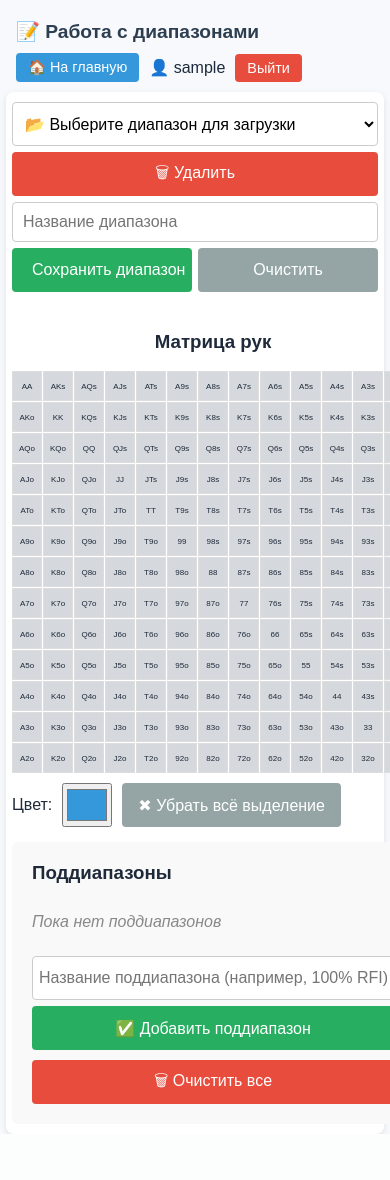
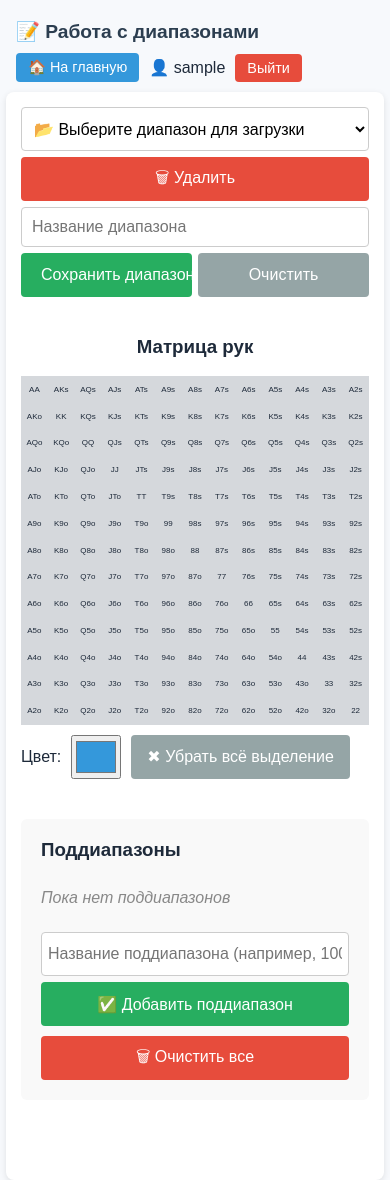
Before and after one commit to MartinIJL7/Poker-charts-trainer, a Flask app: page /create in a window 390 px wide; the page is wider, and only the part inside the window is pictured. Before the commit the page ends 1134 px from the top of that part, so only its background shows below. Run offline with Flask 3, Linux system fonts and the light colour scheme; the visitor is signed in with stand-in values (Sample User, id 1); data comes from the database, SQL or seed files in the repository.

Commit message:
fix: hand matrix overflow and button clipping on mobile

```diff
--- a/static/create_range.css
+++ b/static/create_range.css
@@ -345,10 +345,24 @@ body.create-page {
 
 @media screen and (max-width: 600px) {
     body.create-page { padding: 0 6px; }
-    .create-container { padding: 10px 6px; }
-    .two-columns { flex-direction: column; gap: 15px; }
-    .left-column, .right-column { flex: 1 1 100%; min-width: unset; }
-    .right-column { max-height: 400px; }
+    .create-container {
+        overflow: visible !important;
+        height: auto !important;
+        padding-bottom: 80px !important;
+    }
+    .two-columns {
+        overflow: visible !important;
+        height: auto !important;
+    }
+    .left-column {
+        overflow: visible !important;
+        height: auto !important;
+    }
+    .right-column {
+        overflow: visible !important;
+        height: auto !important;
+        max-height: none !important;
+    }
     .position-input-wrapper { flex-wrap: wrap; gap: 6px; }
     .position-input-wrapper select,
     .position-input-wrapper input,
@@ -363,8 +377,18 @@ body.create-page {
         flex: 1 1 45%;
         min-width: 45%;
     }
-    #hand-matrix { gap: 1px; max-width: 100%; }
-    .matrix-cell { font-size: 0.5rem; min-height: 28px; min-width: 28px; border-width: 1px; }
+    #hand-matrix {
+        gap: 1px !important;
+        max-width: 100% !important;
+        width: 100% !important;
+    }
+    .matrix-cell {
+        font-size: 0.6rem !important;
+        min-height: 26px !important;
+        min-width: 26px !important;
+        padding: 0 !important;
+        border-width: 1px !important;
+    }
     .subrange-actions button { height: 44px; font-size: 16px; }
     #clear-all-btn, #clear-selection-btn { height: 44px; font-size: 16px; }
     #subname { height: 44px; font-size: 16px; }
@@ -372,3 +396,45 @@ body.create-page {
     .right-column ul li .edit-btn,
     .right-column ul li .delete-btn { font-size: 1.1em; padding: 4px 6px; }
 }
+
+@media screen and (max-width: 400px) {
+    .create-container {
+        overflow: visible !important;
+        height: auto !important;
+        padding-bottom: 80px !important;
+    }
+    .two-columns {
+        overflow: visible !important;
+        height: auto !important;
+    }
+    .left-column {
+        overflow: visible !important;
+        height: auto !important;
+    }
+    .right-column {
+        overflow: visible !important;
+        height: auto !important;
+        max-height: none !important;
+    }
+
+    #hand-matrix {
+        grid-template-columns: repeat(13, 1fr) !important;
+        gap: 0 !important;
+        width: 100% !important;
+        max-width: 100% !important;
+        padding: 0 !important;
+    }
+
+    .matrix-cell {
+        font-size: 0.5rem !important;
+        min-width: 0 !important;
+        min-height: 0 !important;
+        padding: 0 !important;
+        border: none !important;
+        aspect-ratio: 1 / 1 !important;
+        line-height: 1 !important;
+        display: flex;
+        align-items: center;
+        justify-content: center;
+    }
+}
```
Also changed, not shown: templates/draw_training.html (+61 -17 lines).
